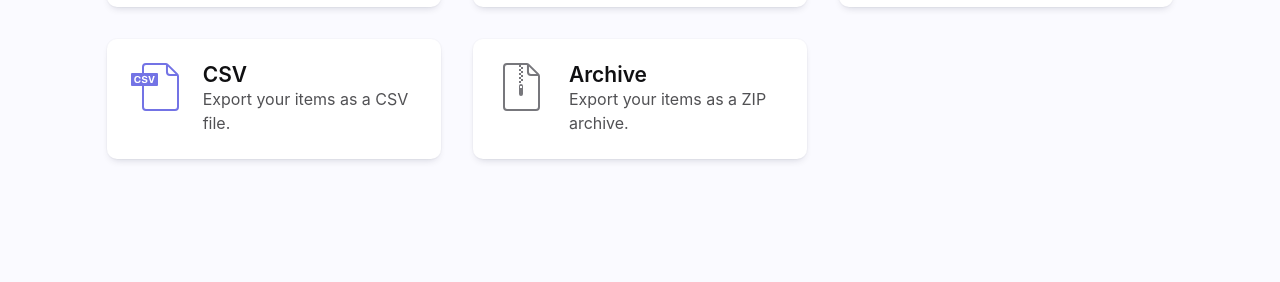
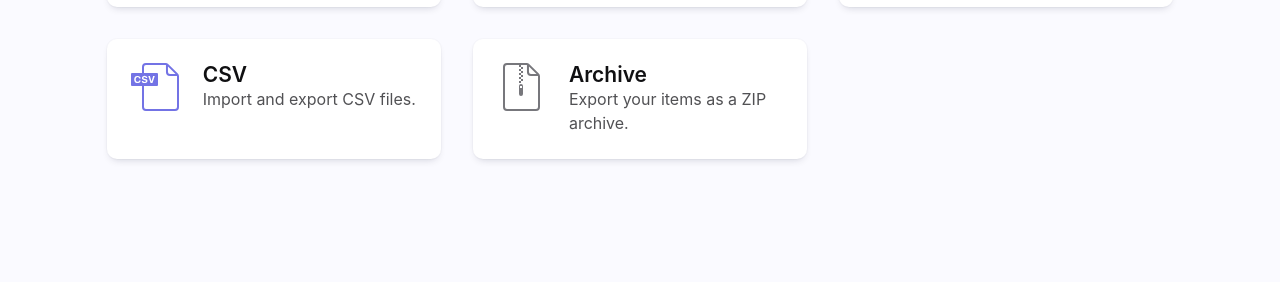
Before and after one commit to tropy/tropy.github.io, a Jekyll site: the page built from index.html, in a window 1280 px wide and 900 px high, scrolled down 5333 px. Shown: the part 171-453 px from the top of the window. Built offline with Jekyll 4.4.1, drawn with Linux system fonts in a browser that asks for light colours.

Commit message:
Update CSV plugin description.

```diff
--- a/index.html
+++ b/index.html
@@ -151,7 +151,7 @@ title: Explore your research photos
           <img src="assets/images/plugins/csv-plugin-icon.svg" width="48" height="48">
           <div>
             <p class="name">CSV</p>
-            <p class="description">Export your items as a CSV file.</p>
+            <p class="description">Import and export CSV files.</p>
           </div>
         </a>
       </li>
```
